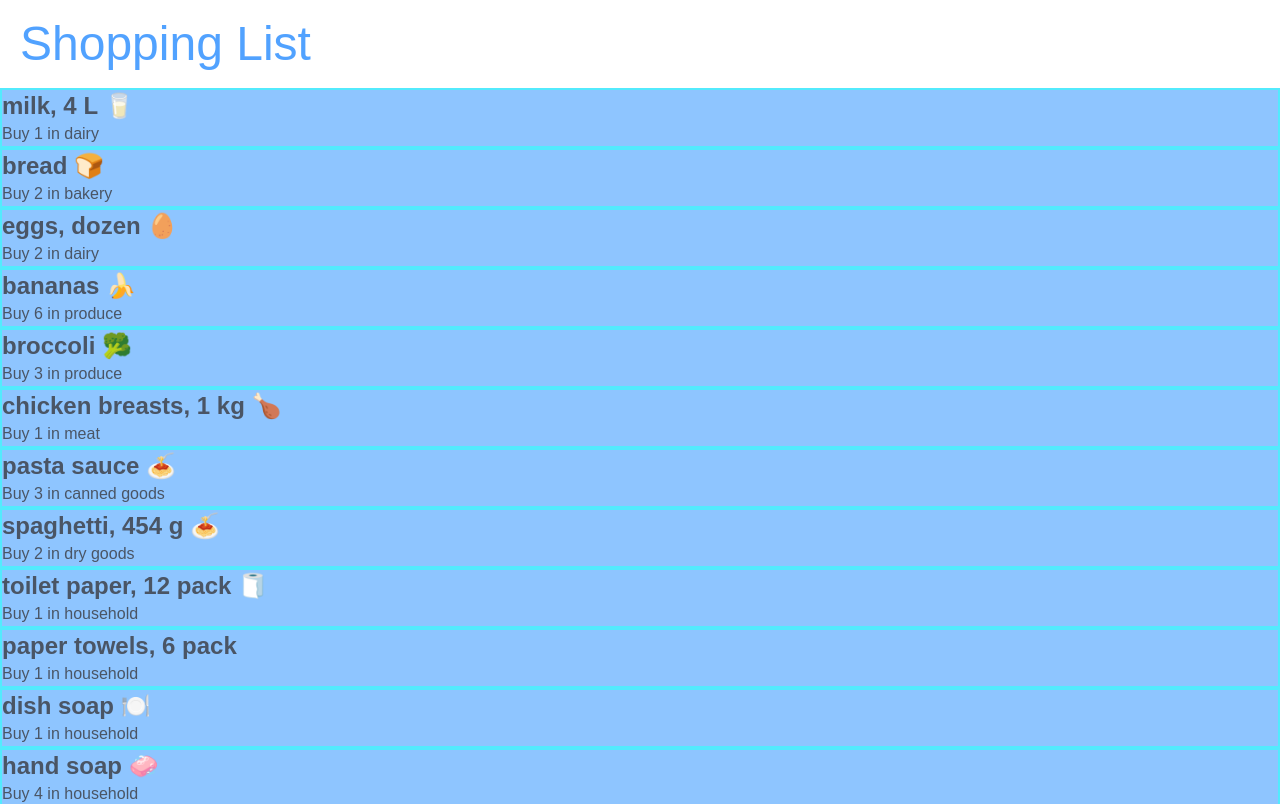
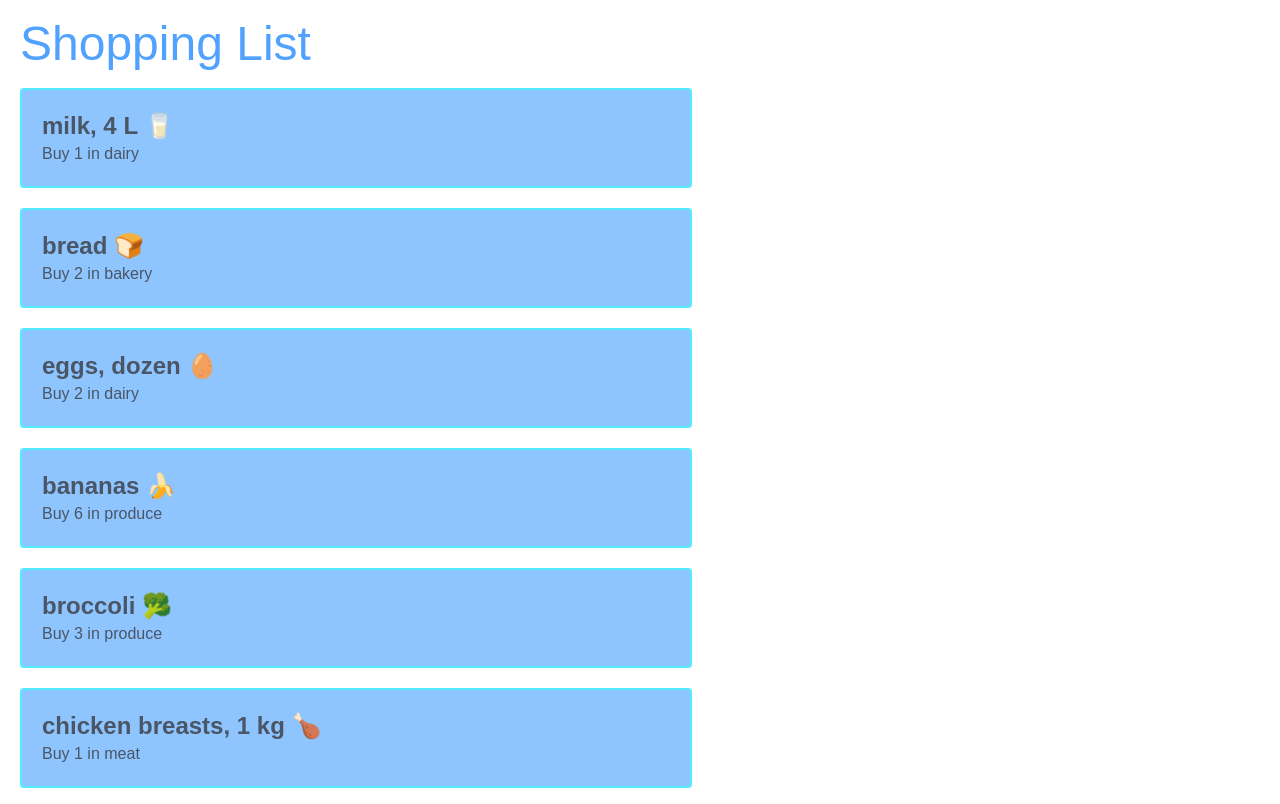
Before and after one commit to SeksanW/cprg306-assignments, a Next.js app: page /week-3 in a window 1280 px wide. Shown: the top 804 px of the page. Built offline with nearby package versions, Linux system fonts and the light colour scheme.

Commit message:
Update item.js
changes to how items are displayed

```diff
--- a/app/week-3/item.js
+++ b/app/week-3/item.js
@@ -2,7 +2,14 @@ export default function Item({ item }) {
 
     let { name, quantity, category } = item;
     return (
-        <li className="bg-blue-300 text-gray-600 border-2 border-cyan-300">
+        <li className="bg-blue-300
+                        text-gray-600
+                        border-2
+                        border-cyan-300
+                        w-2xl
+                        m-5
+                        p-5
+                        rounded">
             <h3 className="text-2xl font-bold">{name}</h3>
             <p>Buy {quantity} in {category}</p>
         </li>
```
